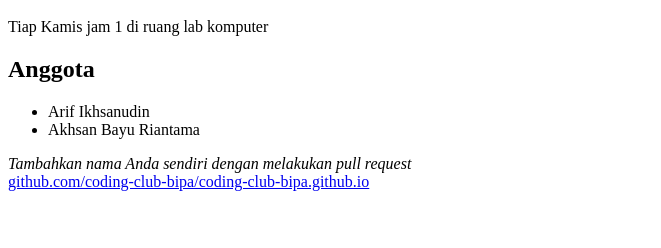
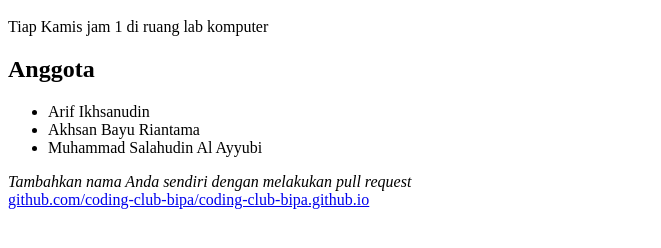
Before and after one commit to coding-club-bipa/coding-club-bipa.github.io, a plain HTML site: page index.html in a window 1280 px wide. Shown: the part 48-296 px from the top of the page, without its empty margins (0-661 px from the left). Drawn offline with Linux system fonts and the light colour scheme.

Commit message:
belajar git

```diff
--- a/index.html
+++ b/index.html
@@ -1,7 +1,9 @@
 <html>
+
 <head>
   <title>Coding Club STMIK Bina Patria Magelang</title>
 </head>
+
 <body>
   <h1>Coding Club STMIK Bina Patria Magelang</h1>
   <p>Tiap Kamis jam 1 di ruang lab komputer</p>
@@ -9,13 +11,12 @@
   <ul>
     <li>Arif Ikhsanudin</li>
     <li>Akhsan Bayu Riantama</li>
+    <li>Muhammad Salahudin Al Ayyubi</li>
   </ul>
   <i>Tambahkan nama Anda sendiri dengan melakukan pull request</i>
   <br />
-    <a
-      href="https://github.com/coding-club-bipa/coding-club-bipa.github.io"
-      target="_blank"
-      >github.com/coding-club-bipa/coding-club-bipa.github.io</a
-    >
+  <a href="https://github.com/coding-club-bipa/coding-club-bipa.github.io"
+    target="_blank">github.com/coding-club-bipa/coding-club-bipa.github.io</a>
 </body>
+
 </html>
```
Lines whose indentation alone changed are shown as unchanged.
